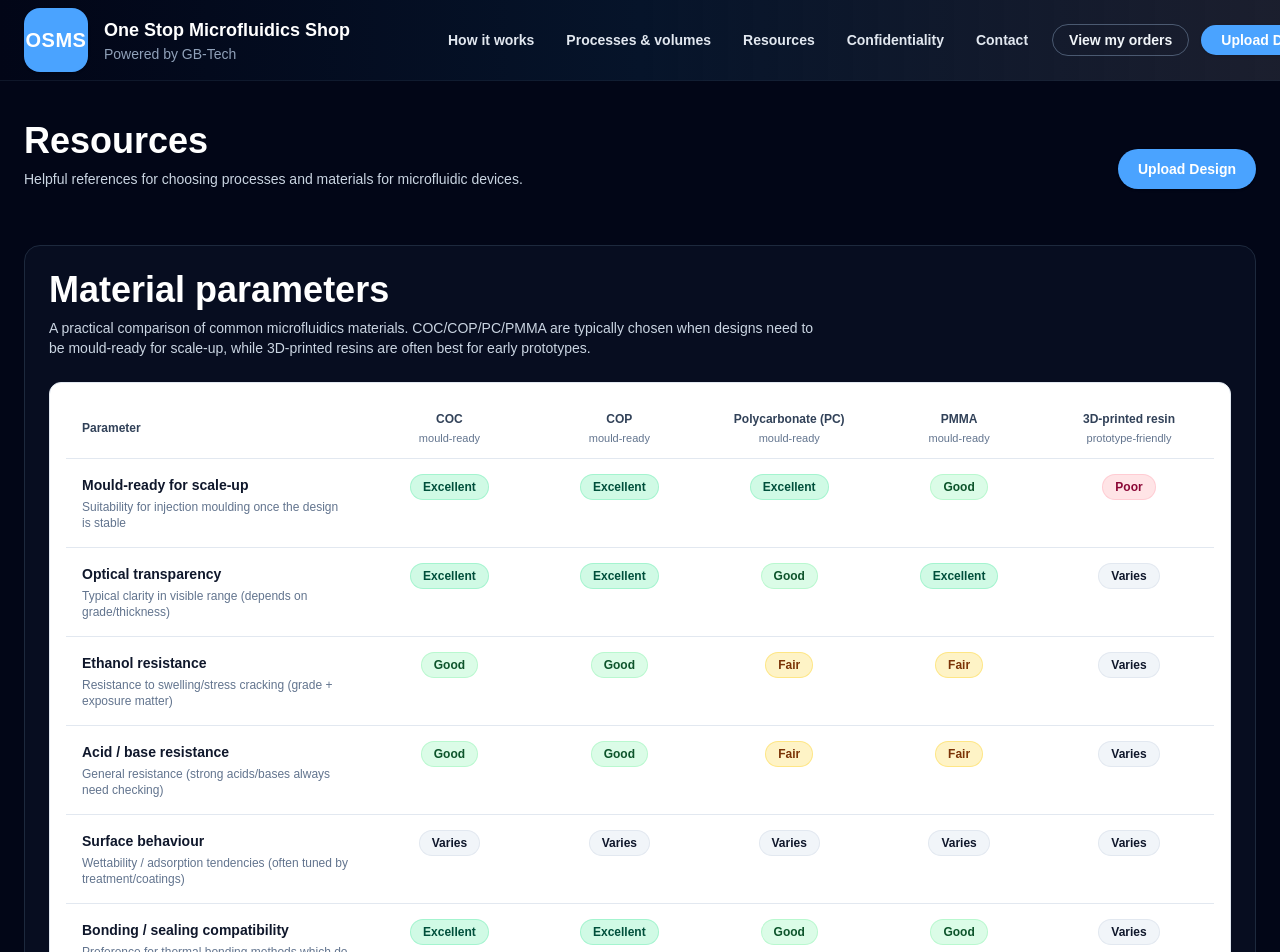
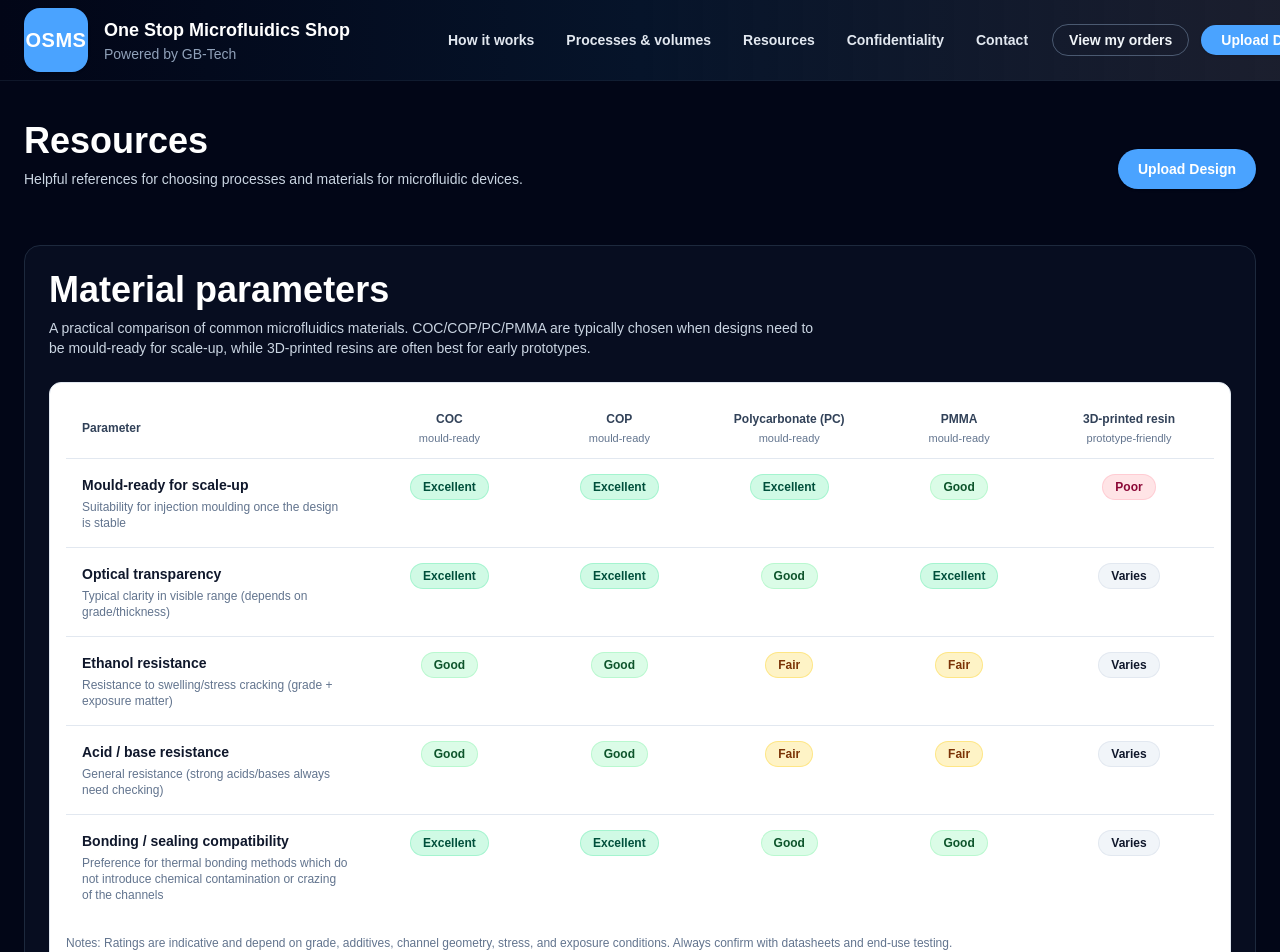
Before and after one commit to OMS-Shop/osm-shop, a Next.js app: page /resources in a window 1280 px wide. Shown: the top 952 px of the page. Built offline with nearby package versions, Linux system fonts and the light colour scheme.

Commit message:
Resources: remove surface behaviour row

```diff
--- a/app/resources/page.tsx
+++ b/app/resources/page.tsx
@@ -56,17 +56,6 @@ const rows: {
       cop: "Good",
       pc: "Fair",
       pmma: "Fair",
-      resin: "Varies",
-    },
-  },
-  {
-    label: "Surface behaviour",
-    hint: "Wettability / adsorption tendencies (often tuned by treatment/coatings)",
-    values: {
-      coc: "Varies",
-      cop: "Varies",
-      pc: "Varies",
-      pmma: "Varies",
       resin: "Varies",
     },
   },
```
